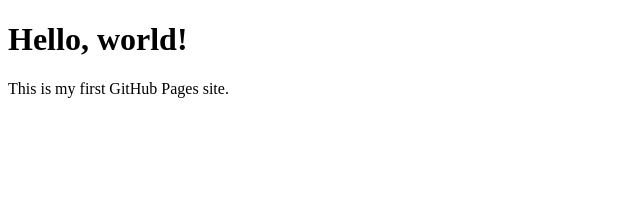
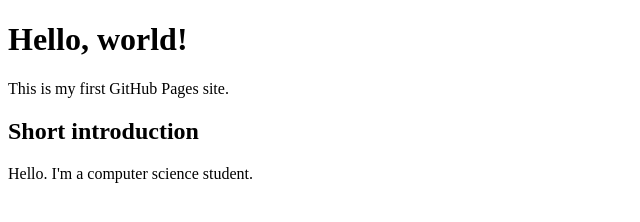
Before and after one commit to Viljami01/portfolio-site, a plain HTML site: page index.html in a window 1280 px wide. Shown: the whole page, without its empty margins (0-640 px from the left). Drawn offline with Linux system fonts and the light colour scheme.

Commit message:
Add hero section

```diff
--- a/index.html
+++ b/index.html
@@ -6,5 +6,9 @@
 <body>
   <h1>Hello, world!</h1>
   <p>This is my first GitHub Pages site.</p>
+  <section>
+  	<h1>Short introduction</h1>
+  	<p>Hello. I'm a computer science student.</p>
+  </section>
 </body>
 </html>
```
